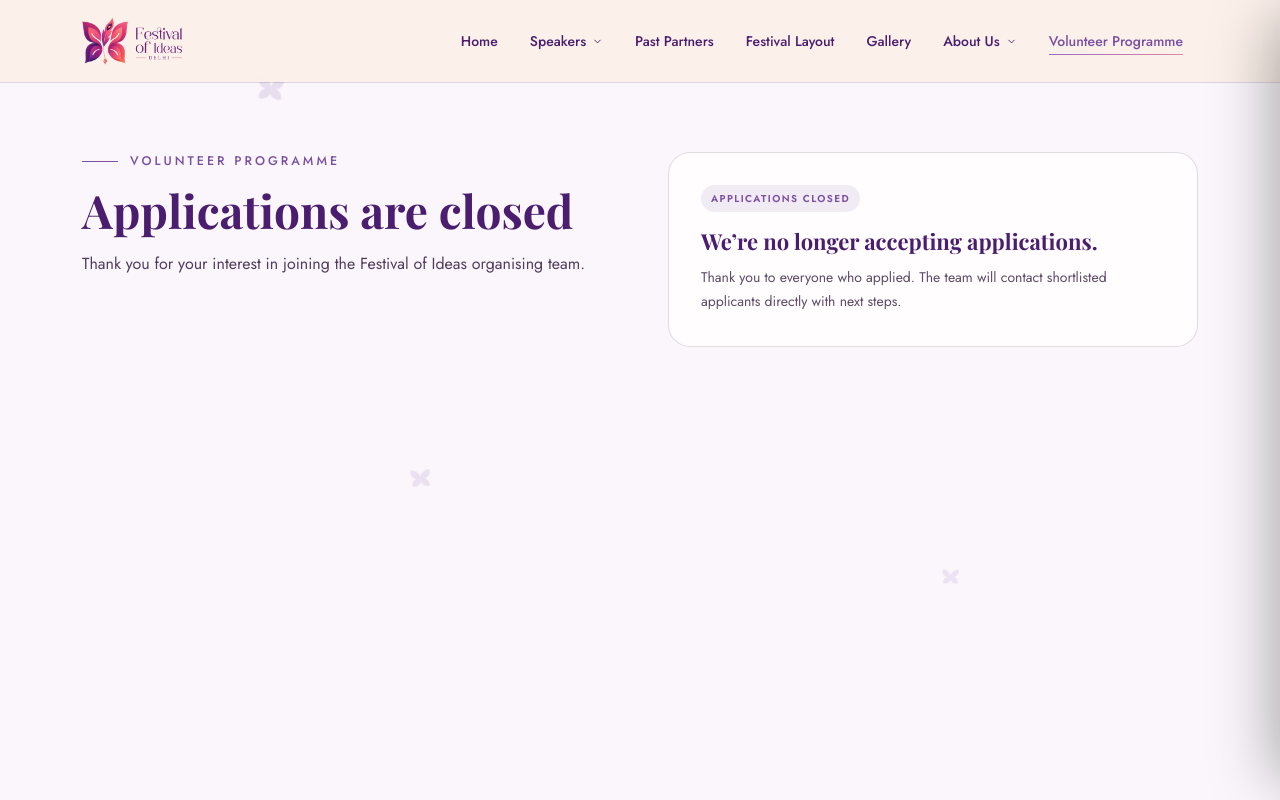
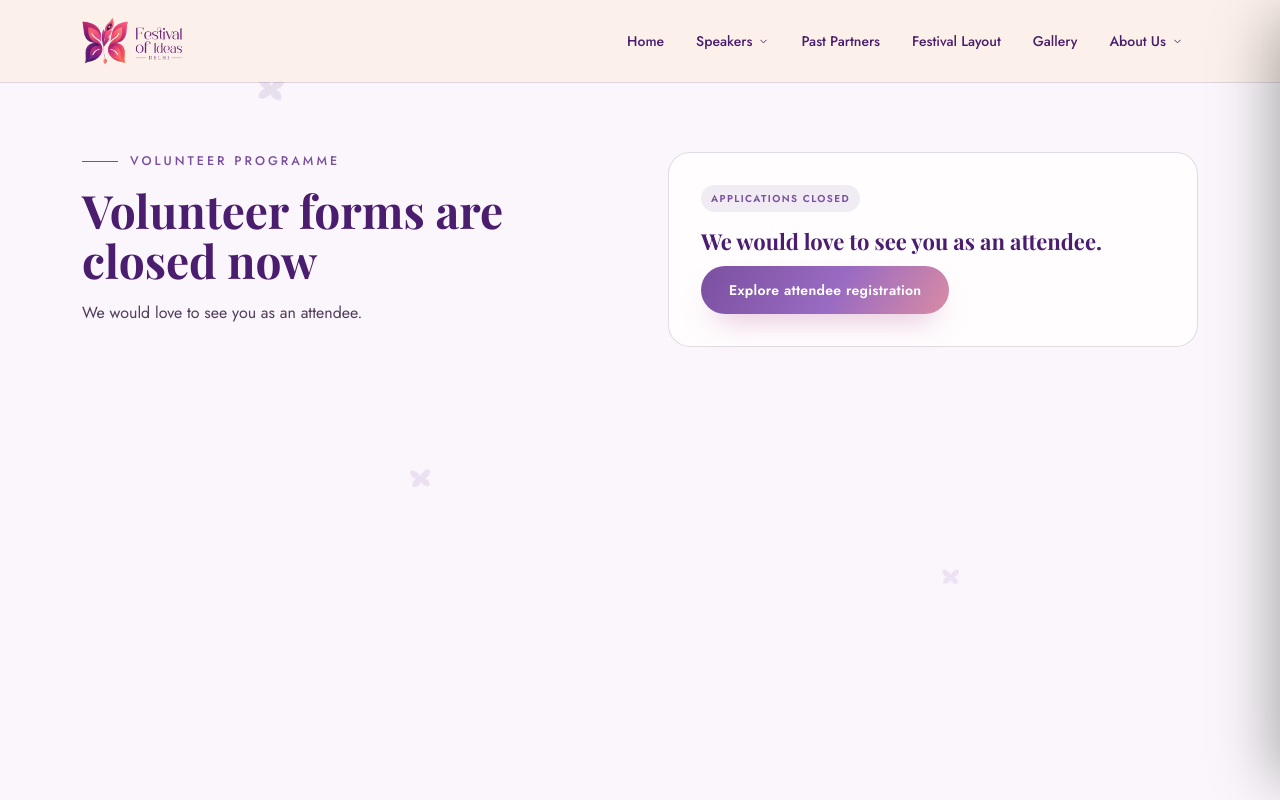
Before and after one commit to shreshthasarraf/foi-delhi-website, a Next.js app: page /volunteers in a window 1280 px wide. Shown: the top 800 px of the page. Built offline with nearby package versions, Linux system fonts and the light colour scheme; a web font is replaced by a local one.

Commit message:
Remove volunteer navbar link

```diff
--- a/app/volunteers/page.js
+++ b/app/volunteers/page.js
@@ -1,4 +1,5 @@
 import PageHead from '../../components/PageHead';
+import FlyLink from '../../components/FlyLink';
 import { staticPageMetadata } from '../../lib/seo';
 
 export const metadata = staticPageMetadata('/volunteers');
@@ -9,12 +10,12 @@ export default function VolunteersPage() {
       <div className="wrap">
         <div className="vol-grid">
           <div>
-            <PageHead eyebrow="VOLUNTEER PROGRAMME" title="Applications are closed" desc="Thank you for your interest in joining the Festival of Ideas organising team." />
+            <PageHead eyebrow="VOLUNTEER PROGRAMME" title="Volunteer forms are closed now" desc="We would love to see you as an attendee." />
           </div>
           <div className="vol-form volunteer-closed" role="status">
             <span className="volunteer-closed-label">APPLICATIONS CLOSED</span>
-            <h3>We’re no longer accepting applications.</h3>
-            <p>Thank you to everyone who applied. The team will contact shortlisted applicants directly with next steps.</p>
+            <h3>We would love to see you as an attendee.</h3>
+            <FlyLink className="btn-primary" href="/attendees">Explore attendee registration</FlyLink>
           </div>
         </div>
       </div>
--- a/components/Nav.js
+++ b/components/Nav.js
@@ -80,7 +80,6 @@ export default function Nav() {
             {navLink('/programmes', 'Festival Layout')}
             {navLink('/gallery', 'Gallery')}
             <Drop id="aboutMenu" label="About Us" links={aboutLinks} open={drop === 'about'} setOpen={(o) => setDrop(o ? 'about' : null)} close={() => setDrop(null)} />
-            {navLink('/volunteers', 'Volunteer Programme')}
           </nav>
 
           <button className={`burger${mobile ? ' open' : ''}`} aria-label="Open menu" onClick={() => setMobile(true)}><span /><span /><span /></button>
@@ -98,7 +97,6 @@ export default function Nav() {
         {mLink('/programmes', 'Festival Layout')}
         {mLink('/gallery', 'Gallery')}
         {mToggle('about', 'About Us', aboutLinks)}
-        {mLink('/volunteers', 'Volunteer Programme')}
       </div>
     </>
   );
```
